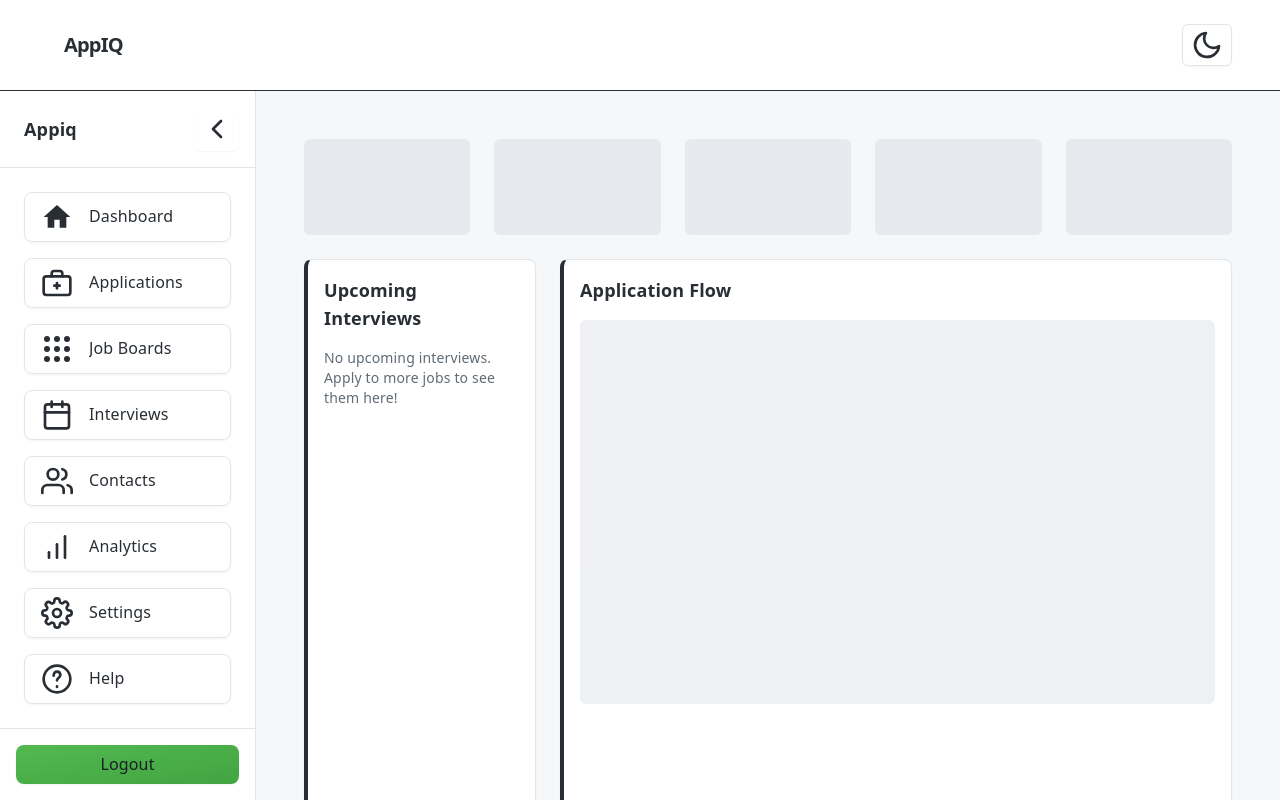
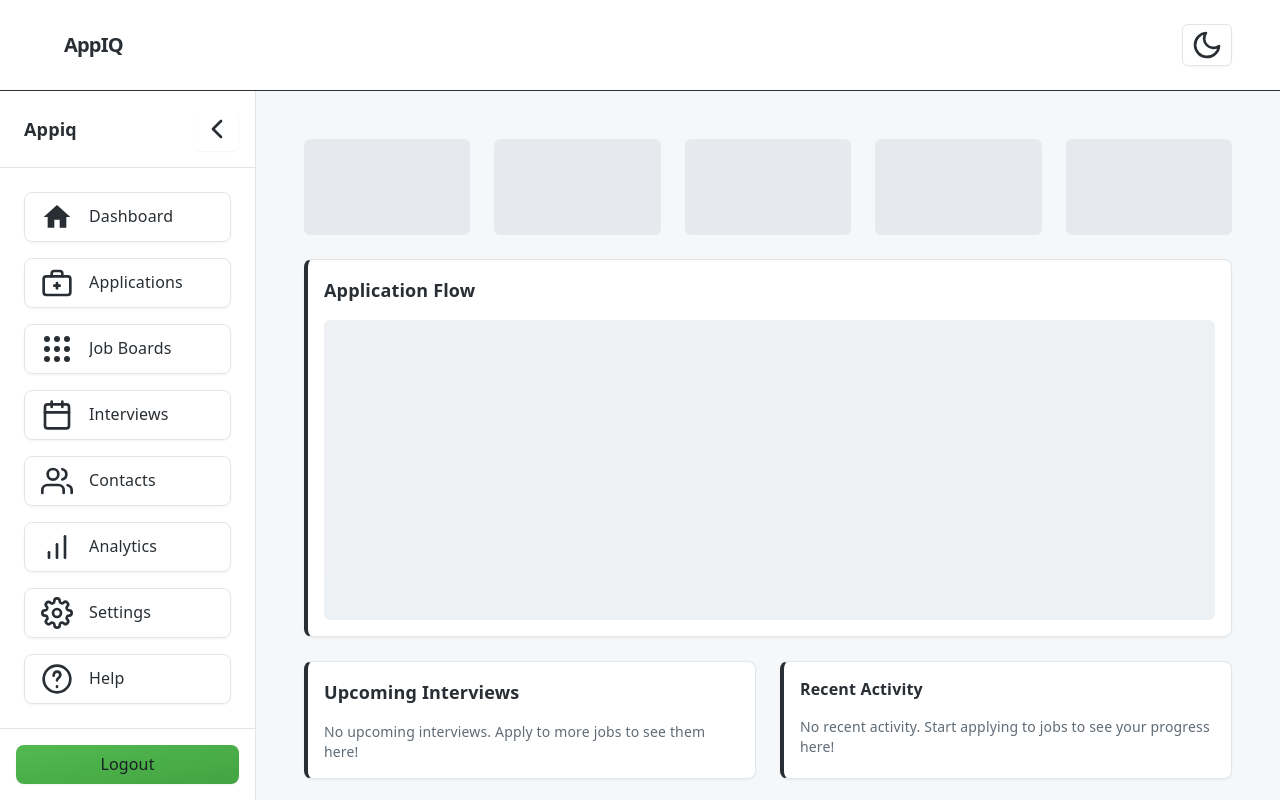
Before and after one commit to Leonard-Atorough/appiq, a React (Vite) app: page / in a window 1280 px wide. Built offline with nearby package versions, Linux system fonts and the light colour scheme.

Commit message:
refactor(DashboardPage): adjust layout and improve responsiveness of Upcoming Interviews and Sankey Chart sections

```diff
--- a/src/features/applications/ui/pages/ApplicationsPage/views/ApplicationsKanbanView.tsx
+++ b/src/features/applications/ui/pages/ApplicationsPage/views/ApplicationsKanbanView.tsx
@@ -1,7 +1,7 @@
 import { useApplications } from "@features/applications/data/useApplications";
 import { useApplicationActions } from "@features/applications/data/useApplicationActions";
 import { ApplicationCard } from "../../../components/cards/ApplicationCard";
-import { Badge, DropTarget, Skeleton, dropTargetVariants } from "@/shared/ui";
+import { Badge, DropTarget, Flex, Header, Skeleton, dropTargetVariants } from "@/shared/ui";
 import { cn } from "@/shared/lib";
 import type { ApplicationStatus } from "@/entities";
 
@@ -34,15 +34,15 @@ export function ApplicationsKanbanView({
 
   if (loading) {
     return (
-      <div className="flex gap-md p-md" data-testid="kanban-loading">
+      <Flex gap="md" padding="md" data-testid="kanban-loading">
         {COLUMNS.map((col) => (
-          <div key={col.id} className="flex-1 min-w-0 flex flex-col gap-sm">
+          <Flex key={col.id} direction="column" gap="sm" fullWidth className="min-w-0">
             <Skeleton className="h-8 w-full" />
             <Skeleton className="h-24 w-full" />
             <Skeleton className="h-24 w-full" />
-          </div>
+          </Flex>
         ))}
-      </div>
+      </Flex>
     );
   }
 
@@ -51,40 +51,50 @@ export function ApplicationsKanbanView({
       <div className="p-md">
         <div className="rounded-lg border border-error bg-error/10 p-md">
           <p className="text-sm font-medium text-error">Error loading applications</p>
-          <p className="text-xs text-error-text">{error.message}</p>
+          <p className="text-xs text-error-text">{error?.message}</p>
         </div>
       </div>
     );
   }
 
   return (
-    <div className="flex flex-col gap-md">
-      <div className="flex gap-md px-md pb-md overflow-x-auto">
+    <Flex
+      direction="row"
+      gap={{ base: "sm", lg: "md" }}
+      paddingX={{ base: "xs", lg: "md" }}
+      className="overflow-x-auto h-[80vh]"
+    >
       {COLUMNS.map((col) => {
         const cards = applications.filter((app) => app.status === col.id);
         return (
-            <div
+          <Flex
             key={col.id}
-              className="flex flex-col gap-sm min-w-56 flex-1 bg-muted rounded-lg p-sm"
+            direction="column"
+            gap="sm"
+            padding="sm"
+            justify="start"
+            fullWidth
+            className="min-w-[95%] md:min-w-70 bg-muted rounded-lg h-full"
           >
-              <div className="flex items-center justify-between px-xs">
-                <h3 className="text-sm font-semibold text-secondary">{col.label}</h3>
+            <Flex align="center" justify="between" paddingX="xs" fullWidth>
+              <Header level={3} size="h6" weight="semibold">{col.label}</Header>
               <Badge variant={col.badge} size="sm" outline rounded={false}>
                 {cards.length}
               </Badge>
-              </div>
+            </Flex>
             <DropTarget
               droppableId={col.id}
               accept="application-card"
               onDrop={(draggedId) => {
                 void moveApplication.execute(draggedId, col.id);
               }}
+              className="h-full w-full overflow-y-auto"
             >
               {({ isDragOver, isDragAccepted }) => (
                 <div
                   className={cn(
                     dropTargetVariants({ isActive: isDragOver && isDragAccepted }),
-                      "flex flex-col gap-sm p-sm min-h-32",
+                    "flex flex-col gap-sm p-sm w-full min-h-32",
                   )}
                 >
                   {cards.length === 0 ? (
@@ -105,10 +115,9 @@ export function ApplicationsKanbanView({
                 </div>
               )}
             </DropTarget>
-            </div>
+          </Flex>
         );
       })}
-      </div>
-    </div>
+    </Flex>
   );
 }
--- a/src/features/dashboard/ui/components/UpcomingInterviewsPanel.tsx
+++ b/src/features/dashboard/ui/components/UpcomingInterviewsPanel.tsx
@@ -17,7 +17,7 @@ export function UpcomingInterviewsPanel({
       size="md"
       interactive={false}
       aria-labelledby="upcoming-interviews-heading"
-      className="flex-1 overflow-hidden h-full"
+      className="flex-1 overflow-hidden max-h-96 lg:max-h-none"
     >
       <Flex direction="column" gap="md">
         <h2 id="upcoming-interviews-heading" className="text-lg font-semibold text-primary">
--- a/src/features/dashboard/ui/pages/DashboardPage/DashboardPage.tsx
+++ b/src/features/dashboard/ui/pages/DashboardPage/DashboardPage.tsx
@@ -35,23 +35,38 @@ export default function DashboardPage() {
       <MetricsPanel loading={loading} metrics={metrics} />
 
       {/* Upcoming Interviews and Sankey Flow Chart */}
+      <Flex direction={{ base: "column" }} gap="lg" fullWidth align="stretch" className="h-auto">
+        <Flex>
+          <Suspense fallback={<Skeleton className="w-full h-full" />}>
+            <SankeyChartPanel loading={sankeyLoading} data={sankeyData} />
+          </Suspense>
+        </Flex>
         <Flex
-        direction={{ base: "column-reverse", xl: "row" }}
+          direction={{ base: "column", xxl: "row" }}
           gap="lg"
           fullWidth
           align="stretch"
-        className="h-auto lg:h-180"
+          className="h-auto min-h-80 lg:max-h-96"
         >
-        <Flex className="w-full md:shrink-0 lg:w-1/4 lg:shrink-0 lg:h-full">
+          <Flex direction={{ base: "column", md: "row" }} gap="lg" fullWidth align="stretch">
             <UpcomingInterviewsPanel
               upcomingInterviews={upcomingInterviews}
               onNavigate={(id) => void navigate({ to: `/applications/${id}` })}
             />
+            <Card size="md" interactive={false} className="flex-1">
+              <Flex direction="column" gap="md">
+                <h3 className="text-md font-semibold text-primary">Recent Activity</h3>
+                <p className="text-sm text-muted">
+                  No recent activity. Start applying to jobs to see your progress here!
+                </p>
               </Flex>
-        <Flex className="md:flex-1 lg:h-full">
-          <Suspense fallback={<Skeleton className="w-full h-full" />}>
-            <SankeyChartPanel loading={sankeyLoading} data={sankeyData} />
-          </Suspense>
+            </Card>
+          </Flex>
+          <Card size="md" interactive={false} className="flex-1 xl:w-1/3 xl:flex-none">
+            <Flex direction="column" gap="md" justify="center" align="center" className="h-48">
+              <p className="text-sm text-muted">Coming soon: Job recommendations</p>
+            </Flex>
+          </Card>
         </Flex>
       </Flex>
       {/* Recent Activity + Placeholder Section */}
@@ -61,21 +76,6 @@ export default function DashboardPage() {
         </h2>
         <Flex direction="row" gap="lg" fullWidth align="stretch" className="flex-col md:flex-row">
           {/* Recent Activity */}
-          <Card size="md" interactive={false} className="flex-1">
-            <Flex direction="column" gap="md">
-              <h3 className="text-md font-semibold text-primary">Recent Activity</h3>
-              <p className="text-sm text-muted">
-                No recent activity. Start applying to jobs to see your progress here!
-              </p>
-            </Flex>
-          </Card>
-
-          {/* Placeholder Card */}
-          <Card size="md" interactive={false} className="flex-1">
-            <Flex direction="column" gap="md" justify="center" align="center" className="h-48">
-              <p className="text-sm text-muted">Coming soon</p>
-            </Flex>
-          </Card>
         </Flex>
       </section>
     </Flex>
--- a/src/features/dashboard/ui/pages/DashboardPage/components/SankeyChartPanel.tsx
+++ b/src/features/dashboard/ui/pages/DashboardPage/components/SankeyChartPanel.tsx
@@ -182,9 +182,9 @@ export function SankeyChartPanel({ loading, data }: SankeyChartPanelProps) {
         Application Flow
       </h2>
       {loading ? (
-        <Skeleton className="w-full h-96" />
+        <Skeleton className="w-full h-75" />
       ) : !hasLinks ? (
-        <Flex justify="center" align="center" className="h-96 text-muted text-sm">
+        <Flex justify="center" align="center" className="h-75 text-muted text-sm">
           Move applications through statuses to see your pipeline flow here.
         </Flex>
       ) : (
@@ -201,7 +201,7 @@ export function SankeyChartPanel({ loading, data }: SankeyChartPanelProps) {
           <Flex
             ref={containerRef}
             padding={{base: "xs", md:"md"}}
-            className="h-50 md:h-150 w-full"
+            className="h-50 md:h-75 w-full"
             role="img"
             aria-labelledby="sankey-heading"
             aria-describedby="sankey-description"
```
Lines whose indentation alone changed are shown as unchanged.
